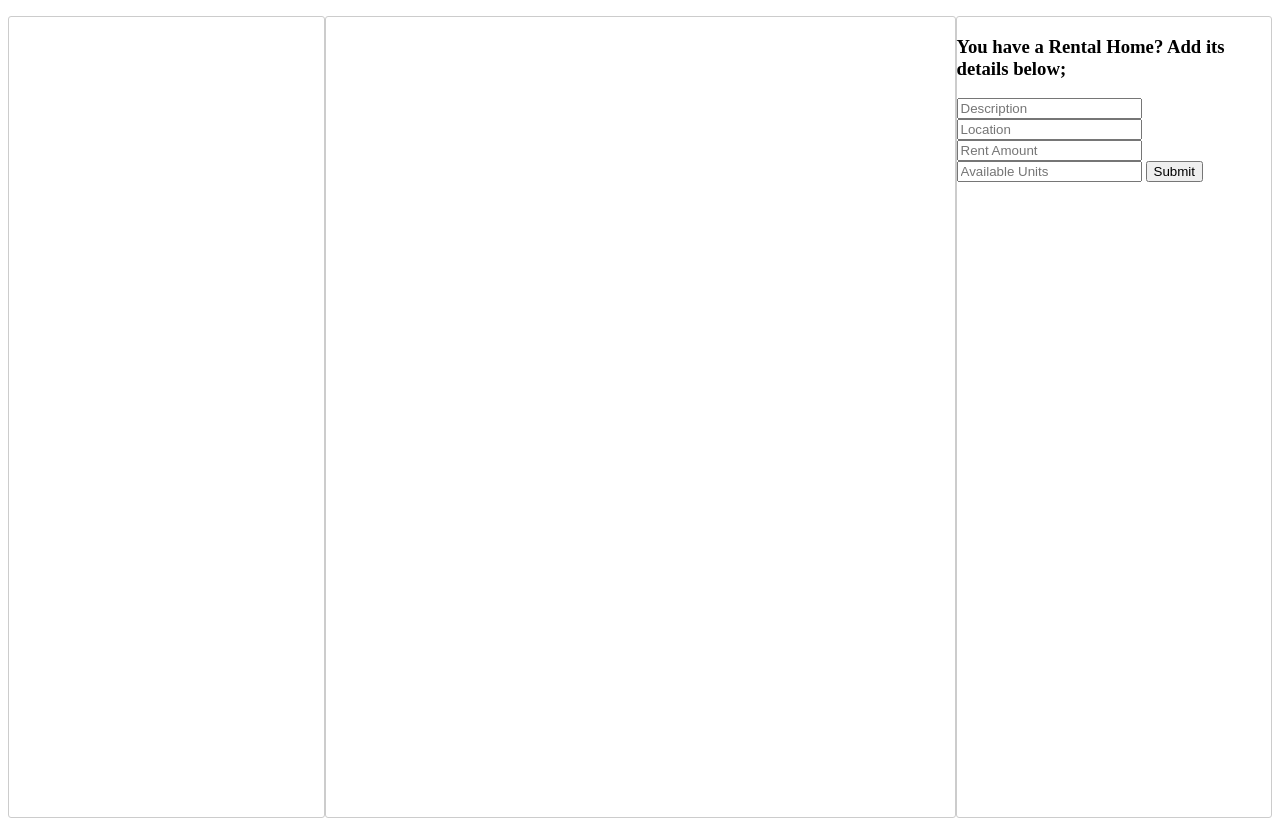
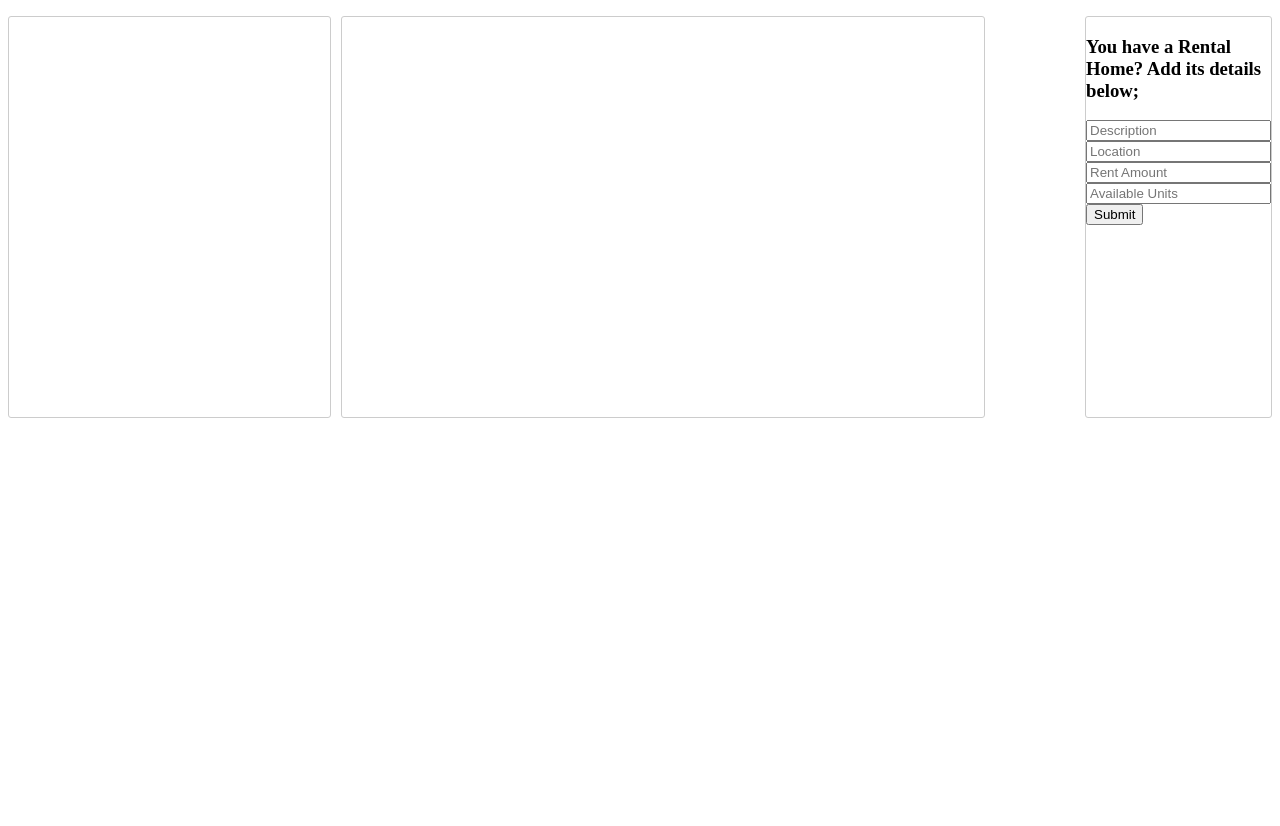
Before and after one commit to ntwigamartin/Casa-Kenya, a website: page Index.html in a window 1280 px wide. Shown: the part 81-907 px from the top of the page. After the commit the page ends 800 px from the top, so only its background shows below. Drawn offline with Linux system fonts and the light colour scheme; no server answers.

Commit message:
align items

```diff
--- a/style.css
+++ b/style.css
@@ -5,14 +5,11 @@
     border: solid;
     border-radius: 5px;
     margin: auto;
+    align-items: center;
 }
 
 h1 {
     color: rgb(228, 226, 235);
-}
-
-form {
-    align-self: center;
 }
 
 .main-container {
@@ -22,7 +19,7 @@ form {
 
 .homes-listing {
     border: 1px #ccc solid;
-    height: 800px;
+    height: 400px;
     margin-top: 1em;
     flex: 2;
     border-radius: 3px;
@@ -33,12 +30,17 @@ form {
     margin-top: 1em;
     flex: 4;
     border-radius: 3px;
+    margin-left: 10px;
+    margin-right: 100px;
+    display: flex;
+    justify-content: center;
 
 }
 
 .add-homes {
     border: 1px #ccc solid;
     margin-top: 1em;
-    flex: 2;
+    flex: 1;
     border-radius: 3px;
+    display: flex;
 }
```
